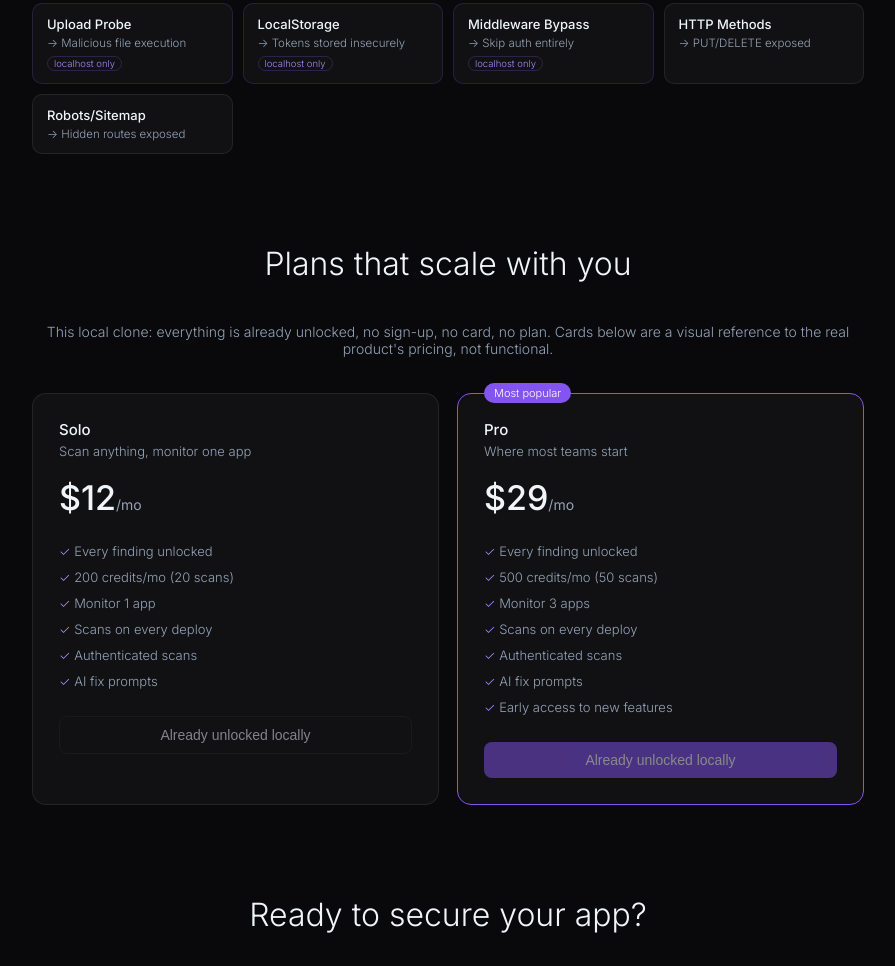
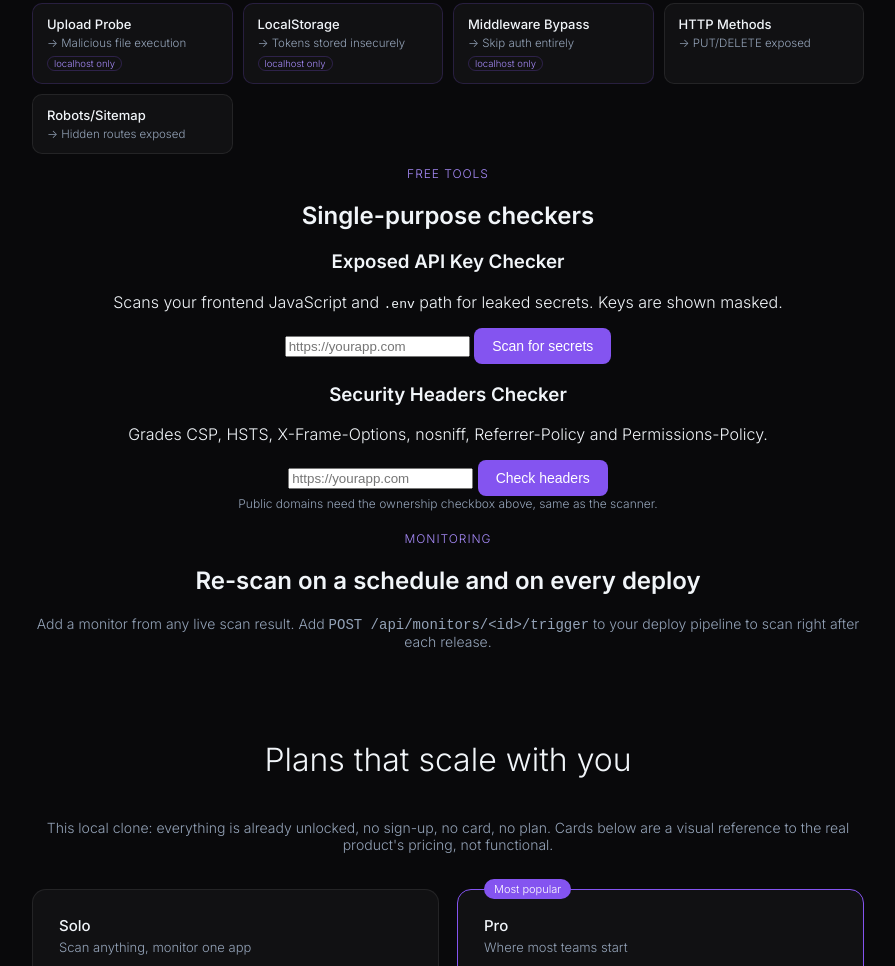
Before and after one commit to ma67-ex/ma67-deployed, a website: page public/index.html in a window 1280 px wide. Shown: the part 2860-3826 px from the top of the page, without its empty margins (192-1087 px from the left). Drawn offline with Linux system fonts and the light colour scheme.

Commit message:
auto: index.html

```diff
--- a/public/index.html
+++ b/public/index.html
@@ -101,6 +101,39 @@
     <div class="module-grid" id="module-grid"></div>
   </section>
 
+  <section class="tools-section" id="tools">
+    <p class="eyebrow">FREE TOOLS</p>
+    <h2>Single-purpose checkers</h2>
+    <div class="tool-row">
+      <div class="tool-card">
+        <h3>Exposed API Key Checker</h3>
+        <p>Scans your frontend JavaScript and <code>.env</code> path for leaked secrets. Keys are shown masked.</p>
+        <form class="tool-form" id="keys-form">
+          <input id="keys-url" type="text" placeholder="https://yourapp.com" autocomplete="off" />
+          <button class="btn" type="submit">Scan for secrets</button>
+        </form>
+        <div class="tool-out" id="keys-out"></div>
+      </div>
+      <div class="tool-card">
+        <h3>Security Headers Checker</h3>
+        <p>Grades CSP, HSTS, X-Frame-Options, nosniff, Referrer-Policy and Permissions-Policy.</p>
+        <form class="tool-form" id="headers-form">
+          <input id="headers-url" type="text" placeholder="https://yourapp.com" autocomplete="off" />
+          <button class="btn" type="submit">Check headers</button>
+        </form>
+        <div class="tool-out" id="headers-out"></div>
+      </div>
+    </div>
+    <p class="input-hint">Public domains need the ownership checkbox above, same as the scanner.</p>
+  </section>
+
+  <section class="monitors-section" id="monitors">
+    <p class="eyebrow">MONITORING</p>
+    <h2>Re-scan on a schedule and on every deploy</h2>
+    <p class="subtitle" style="font-size:14px;margin-bottom:16px;">Add a monitor from any live scan result. Add <code>POST /api/monitors/&lt;id&gt;/trigger</code> to your deploy pipeline to scan right after each release.</p>
+    <div id="monitor-list"></div>
+  </section>
+
   <section class="pricing-section">
     <h2>Plans that scale with you</h2>
     <p class="subtitle" style="font-size:14px;">This local clone: everything is already unlocked, no sign-up, no card, no plan. Cards below are a visual reference to the real product's pricing, not functional.</p>
```
